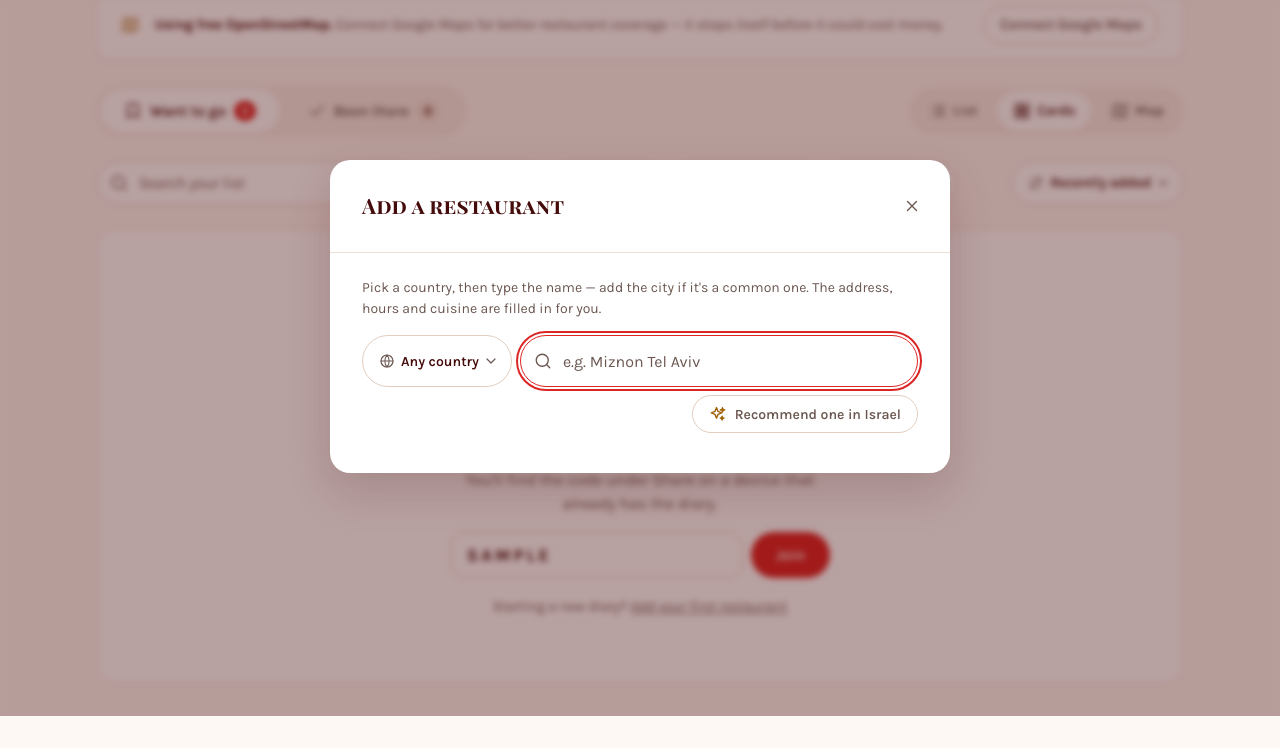
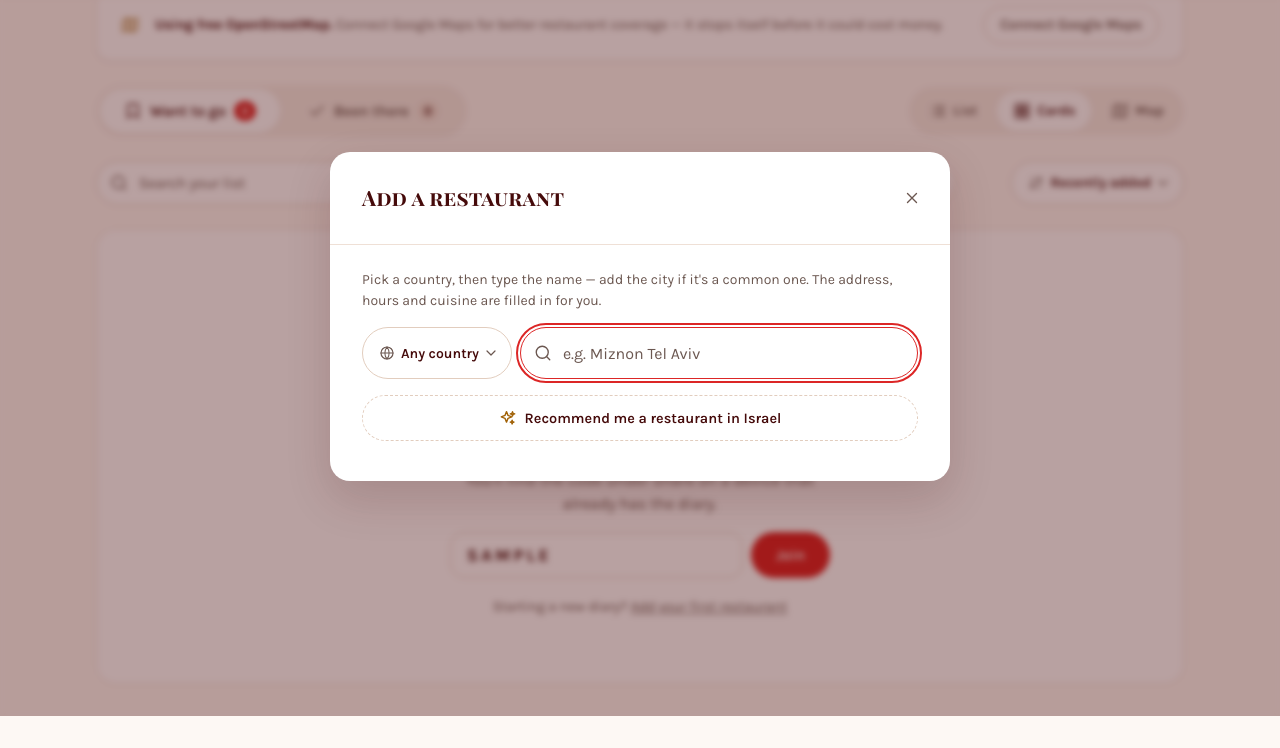
Before and after one commit to danielr12321/restaurant-diary, a plain HTML site: page site/index.html in a window 1280 px wide. Both pictures are taken after typing "Sample" into the empty fields and a click on the button "Add your first restaurant". Shown: the part 84-832 px from the top of the page. Drawn offline with Linux system fonts and the light colour scheme.

Commit message:
Name the recommend button plainly, and give it the width to say it
Co-Authored-By: Claude Opus 5 <noreply@anthropic.com>

```diff
--- a/site/js/app.js
+++ b/site/js/app.js
@@ -1505,7 +1505,7 @@ function suggestCountry() {
 }
 
 function showSuggestLabel() {
-  $("suggest-label").textContent = "Recommend one in " + suggestCountry().name;
+  $("suggest-label").textContent = "Recommend me a restaurant in " + suggestCountry().name;
 }
 
 function suggestionBox(html) {
--- a/site/styles.css
+++ b/site/styles.css
@@ -543,7 +543,15 @@ select {
 
 /* ---------- Recommend one ---------- */
 
-.suggest-row { display: flex; justify-content: flex-end; margin-top: var(--space-2); }
+/* The whole width, under the search box: it's the other way into the dialog,
+   not a footnote to the search. */
+.suggest-row { margin-top: var(--space-3); }
+.suggest-row .btn {
+  width: 100%; min-height: 46px;
+  border-style: dashed; border-color: var(--color-border-strong);
+  color: var(--color-foreground); font-size: 14.5px;
+}
+.suggest-row .btn:hover { border-style: solid; border-color: var(--color-accent); background: var(--color-accent-soft); }
 .suggest-row .icon { color: var(--color-accent); }
 
 .suggestion {
```
